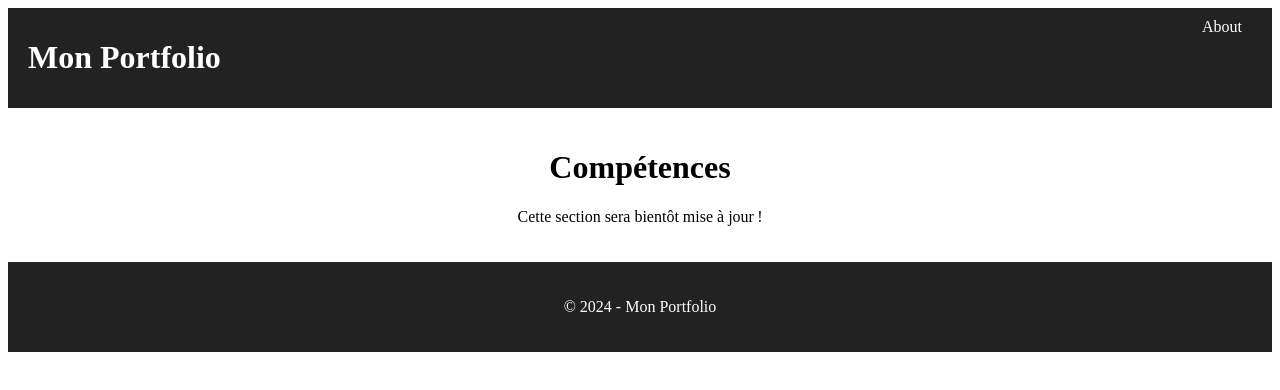
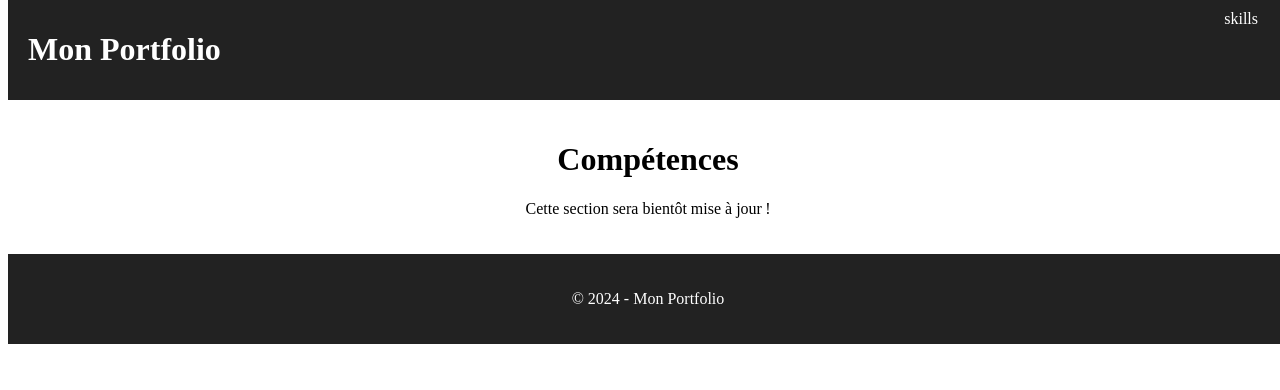
Before and after one commit to ebrehin/portfolio, a React (Create React App) app: page /skills in a window 1280 px wide. Shown: the top 390 px of the page. Built offline with nearby package versions, Linux system fonts and the light colour scheme.

Commit message:
Nettoyage du site pour mieux reprendre

```diff
--- a/public/index.html
+++ b/public/index.html
@@ -27,17 +27,6 @@
     <title>React App</title>
   </head>
   <body>
-    <noscript>You need to enable JavaScript to run this app.</noscript>
     <div id="root"></div>
-    <!--
-      This HTML file is a template.
-      If you open it directly in the browser, you will see an empty page.
-
-      You can add webfonts, meta tags, or analytics to this file.
-      The build step will place the bundled scripts into the <body> tag.
-
-      To begin the development, run `npm start` or `yarn start`.
-      To create a production bundle, use `npm run build` or `yarn build`.
-    -->
   </body>
 </html>
--- a/src/components/Header.js
+++ b/src/components/Header.js
@@ -1,17 +1,13 @@
 import React from 'react';
 
-function Header({ onAboutClick }) {
-  const handleAboutClick = (e) => {
-    e.preventDefault(); // Empêche le comportement par défaut
-    if (onAboutClick) onAboutClick(); // Déclenche la logique d'animation
-  };
+function Header() {
 
   return (
     <header style={{ display: 'flex', justifyContent: 'space-between', padding: '10px 20px', backgroundColor: '#222', color: '#fff' }}>
       <h1>Mon Portfolio</h1>
       <nav>
-        <a href="/about" onClick={handleAboutClick} style={{ margin: '0 10px', color: '#fff', textDecoration: 'none' }}>
-          About
+        <a href="/skills" style={{ margin: '0 10px', color: '#fff', textDecoration: 'none' }}>
+          skills
         </a>
       </nav>
     </header>
--- a/src/components/ThreeScene.js
+++ b/src/components/ThreeScene.js
@@ -1,14 +1,15 @@
 import React, { useRef, useEffect } from 'react';
 import { Canvas, useFrame, extend } from '@react-three/fiber';
-import { useGLTF, OrbitControls } from '@react-three/drei';
+import { useGLTF } from '@react-three/drei';
 import * as THREE from 'three';
+import "../styles/components.css";
 
-extend({ OrbitControls }); // Assure l'extension pour OrbitControls
 
-function LaptopScene({ onComplete, onTransition }) {
+function LaptopScene() {
   const { scene, animations } = useGLTF('/models/laptop.glb');
   const mixer = useRef(new THREE.AnimationMixer(scene));
   const actions = useRef({});
+  const laptopRef = useRef();
 
   useEffect(() => {
     // Charger et mapper toutes les animations
@@ -31,7 +32,7 @@ function LaptopScene({ onComplete, onTransition }) {
         if (idleAction) {
           idleAction.reset().play();
         }
-        if (onComplete) onComplete(); // Notifie que l'animation "Intro" est terminée
+        console.log('Intro done')
       }
     };
 
@@ -40,13 +41,13 @@ function LaptopScene({ onComplete, onTransition }) {
     return () => {
       mixer.current.removeEventListener('finished', handleFinished);
     };
-  }, [animations, onComplete]);
+  }, [animations]);
 
   useFrame((state, delta) => {
     mixer.current.update(delta);
   });
 
-  // Méthode pour lancer la transition
+  /* Méthode pour lancer la transition
   const triggerTransition = async () => {
     if (actions.current['Idle']) {
       actions.current['Idle'].stop();
@@ -72,23 +73,19 @@ function LaptopScene({ onComplete, onTransition }) {
       onTransition(); // Notifie la transition
     }
   };
+  */
 
   return <primitive object={scene} />;
 }
 
-export default function ThreeScene({ onComplete, onTransition, onTriggerTransition }) {
+export default function ThreeScene() {
   return (
     <>
-      <Canvas camera={{ position: [0, 2, 5], fov: 50 }}>
+      <Canvas camera={{ position: [4, 0, 8], fov: 50 }}>
         <ambientLight intensity={0.5} />
         <directionalLight position={[10, 10, 5]} intensity={1} />
-        <LaptopScene onComplete={onComplete} onTransition={onTransition} />
-        <OrbitControls />
+        <LaptopScene />
       </Canvas>
-      {/* Ajout d'un bouton HTML en dehors du Canvas */}
-      <div style={{ position: 'absolute', top: 10, right: 10 }}>
-        <button onClick={onTriggerTransition}>Trigger Transition</button>
-      </div>
     </>
   );
 }
--- a/src/pages/HomePage.js
+++ b/src/pages/HomePage.js
@@ -5,31 +5,11 @@ import ScrollText from '../components/ScrollText';
 import ThreeScene from '../components/ThreeScene';
 
 export default function HomePage() {
-  const [isTransitioning, setIsTransitioning] = useState(false);
-
-  const handleAboutClick = () => {
-    setIsTransitioning(true);
-  };
-
-  const handleTransitionComplete = () => {
-    setTimeout(() => {
-      window.location.href = '/about'; // Redirection après la transition
-    }, 1000); // Ajuste le délai si nécessaire
-  };
-
-  const triggerTransition = () => {
-    console.log('Transition triggered');
-  };
-
   return (
     <>
-      <Header onAboutClick={handleAboutClick} />
-      <ThreeScene
-        onComplete={() => console.log('Intro done')}
-        onTransition={handleTransitionComplete}
-        onTriggerTransition={triggerTransition}
-      />
-      {!isTransitioning && <ScrollText />}
+      <Header/>
+      <ThreeScene />
+      <ScrollText />
       <Footer />
     </>
   );
--- a/src/styles/components.css
+++ b/src/styles/components.css
@@ -0,0 +1,7 @@
+html, body, #root {
+    position: fixed;
+    top: 0;
+    height: 100vh;
+    width: 100%;
+    overflow: hidden;
+}
```
